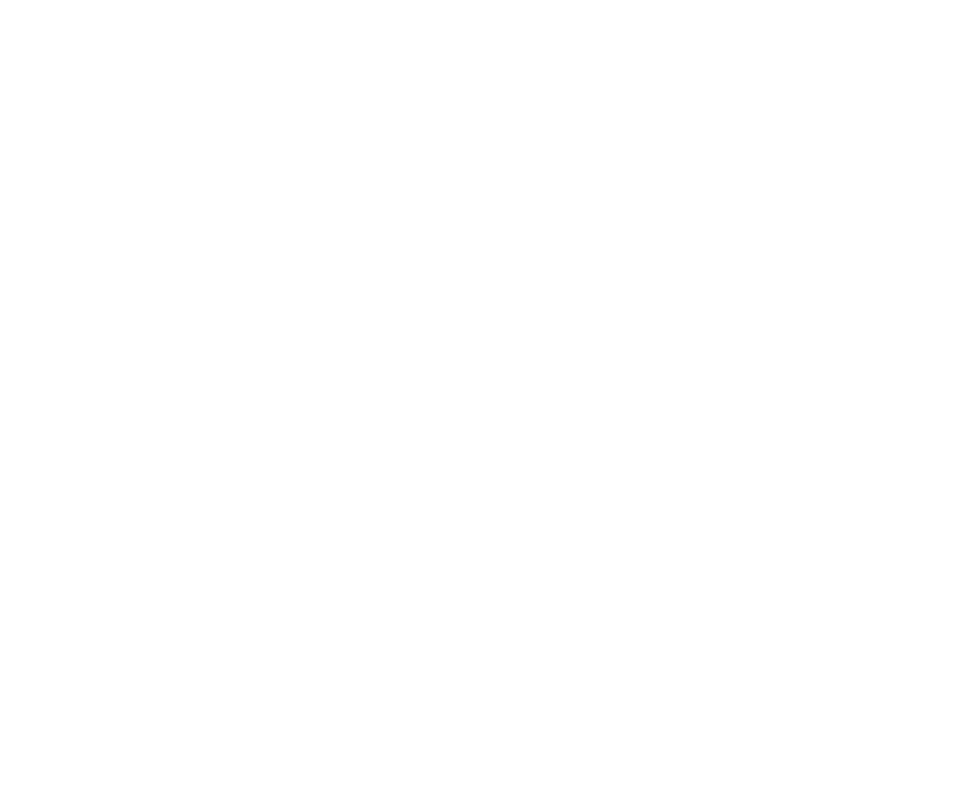
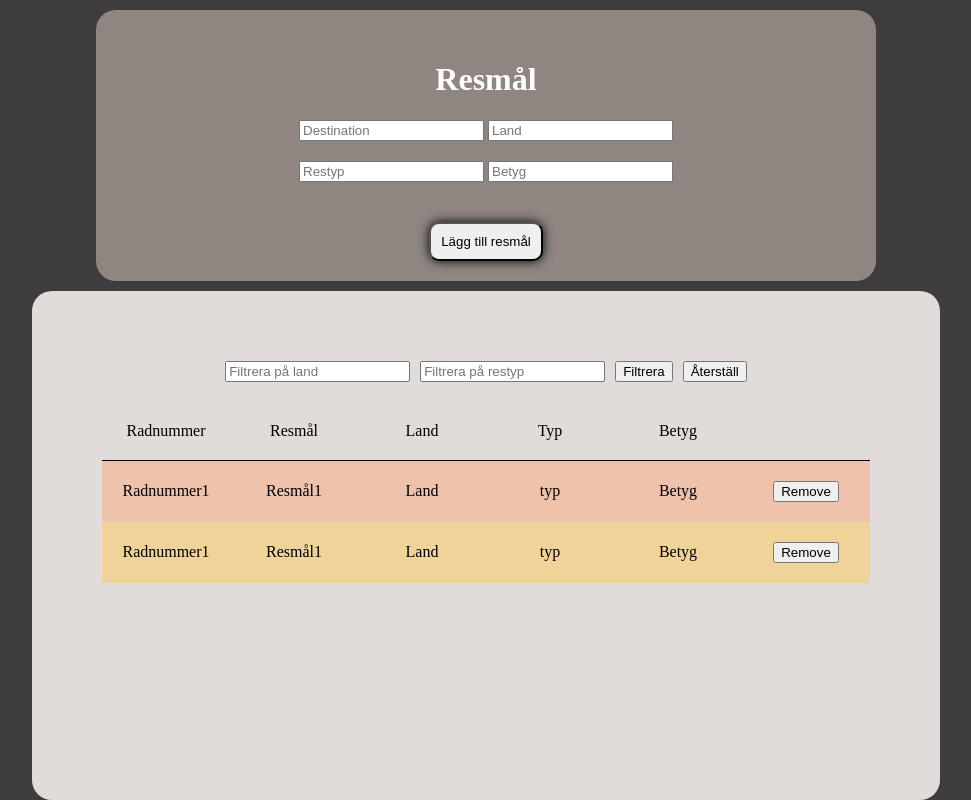
Before and after one commit to sophiesundqvist/ME132A-U2, a plain HTML site: page index.html in a window 1280 px wide. Shown: the whole page, without its empty margins (154-1125 px from the left). Drawn offline with Linux system fonts and the light colour scheme.

Commit message:
styled my page with css

```diff
--- a/index.html
+++ b/index.html
@@ -8,6 +8,75 @@
 <body>
 
 
+    <div id="form-container">
+        <h1>Resmål</h1>
+        <form class="add-to-list">
+            <input id="add-destination" type="text" placeholder="Destination">
+            <input id="add-country" type="text" placeholder="Land">
+        </form>
+
+        <form class="add-to-list">
+            <input id="add-type" type="text" placeholder="Restyp">
+            <input id="add-grade" type= "number" placeholder="Betyg">
+        </form>
+
+        <div>
+        <button id="add">Lägg till resmål</button>
+        </div>
+
+        <!-- <form id="filter-list">
+            <input id="filter-by-country" type="text" placeholder="Filtrera på land">
+            <input id="filter-by-type" type="text" placeholder="Filtrera på restyp">
+            <button id="filter">Filtrera</button>
+        </form> -->
+    </div>
+
+    <div id="container">
+
+        <div id="filter">
+            <input id="filter-by-country" type="text" placeholder="Filtrera på land">
+            <input id="filter-by-type" type="text" placeholder="Filtrera på restyp">
+            <button id="filter-button">Filtrera</button>
+            <button id="reset-button">Återställ</button>
+        </div>
+
+        <div id = "title">
+            <div>Radnummer</div>
+            <div>Resmål</div>
+            <div>Land</div>
+            <div>Typ</div>
+            <div>Betyg</div>
+        </div>
+
+        <div id = "destinations">
+
+            <div class="destination">
+                <div>Radnummer1</div>
+                <div>Resmål1</div>
+                <div>Land</div>
+                <div>typ</div>
+                <div>Betyg</div>
+                <div><button>Remove</button></div>
+            </div>
+
+            <div class="destination">
+                <div>Radnummer1</div>
+                <div>Resmål1</div>
+                <div>Land</div>
+                <div>typ</div>
+                <div>Betyg</div>
+                <div><button>Remove</button></div>
+            </div>
+
+
+
+        </div>
+
+    </div>
+
+
+
+
     <script src="database.js"></script>
     <script src="index.js"></script>
 </body>
--- a/styles.css
+++ b/styles.css
@@ -0,0 +1,111 @@
+body{
+    margin: 0;
+    height: 100vh;
+    display: flex;
+    flex-direction: column;
+    align-items: center;
+    background-color: #3E3C3C;
+}
+
+h1{
+    color: white;
+}
+
+#form-container{
+    background-color: #8F8681;
+    margin-top: 10px;
+    width: 50vw;
+    padding: 70px;
+    padding-top: 30px;
+    padding-bottom: 20px;
+    border-radius: 20px;
+    display: flex;
+    flex-direction: column;
+    justify-content: center;
+    align-items: center;
+
+
+}
+
+#form-container > div{
+    display: flex;
+    justify-content: center;
+    padding-top: 20px;
+}
+
+#add{
+    padding: 10px;
+    border-radius: 10px;
+    box-shadow: 0 0 11px black;
+}
+
+.add-to-list{
+    padding-bottom: 20px;
+}
+
+#filter-list{
+    padding: 40px;
+    padding-bottom: 20px;
+}
+
+#container{
+    margin-top: 10px;
+    background-color:#E1DCD9;
+    color: black;
+    width: 60vw;
+    padding: 70px;
+    border-radius: 20px;
+    height: 50vh;
+}
+
+#filter-by-country{
+    margin-right: 10px;
+}
+
+#filter-button{
+    margin-left: 10px;
+    margin-right: 10px;
+}
+
+#filter{
+    display: flex;
+    justify-content: center;
+}
+
+#title{
+    margin-top: 20px;
+    display: grid;
+    grid-template-columns: repeat(6, 1fr);
+    border-bottom: 1px solid black;
+}
+
+#title > div{
+    padding: 20px;
+    display: flex;
+    justify-content: center;
+    align-items: center;
+}
+
+.destination{
+    display: grid;
+    grid-template-columns: repeat(6,1fr);
+}
+
+.destination > div{
+    padding: 20px;
+    display: flex;
+    justify-content: center;
+    align-items: center;
+}
+
+#destinations > div:nth-child(odd){
+    background-color: #faad8488;
+}
+
+#destinations > div:nth-child(even){
+    background-color: #ffc8527a;
+}
+
+.destination > button{
+    padding: 5px;
+}
```
